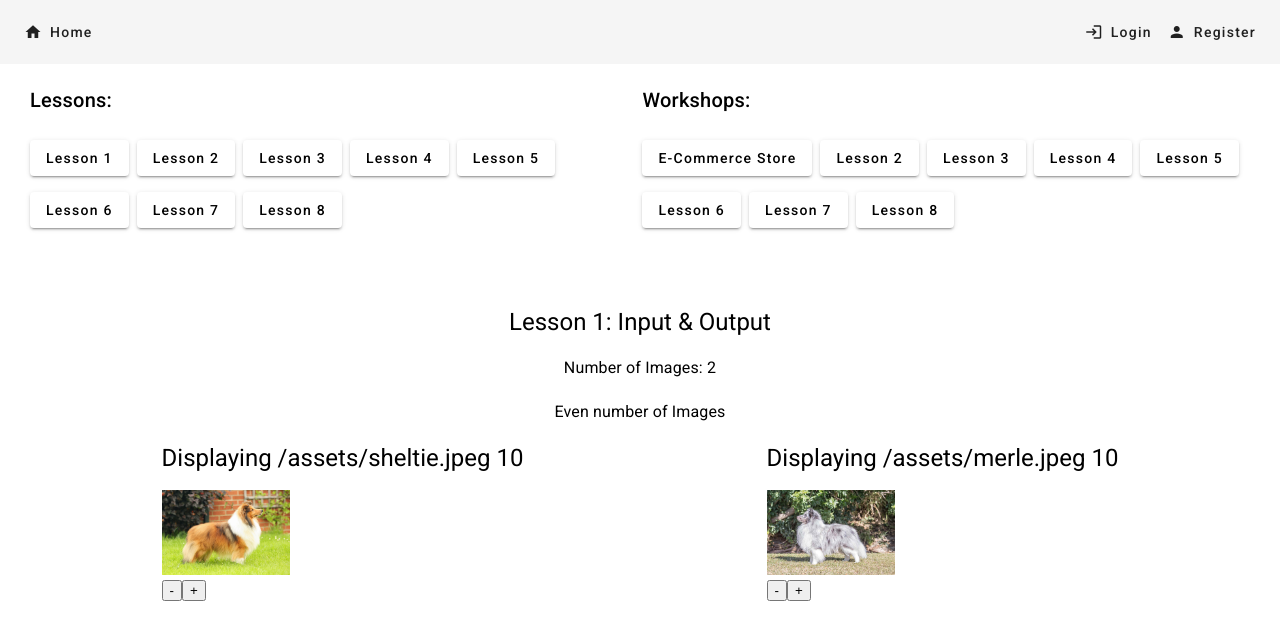
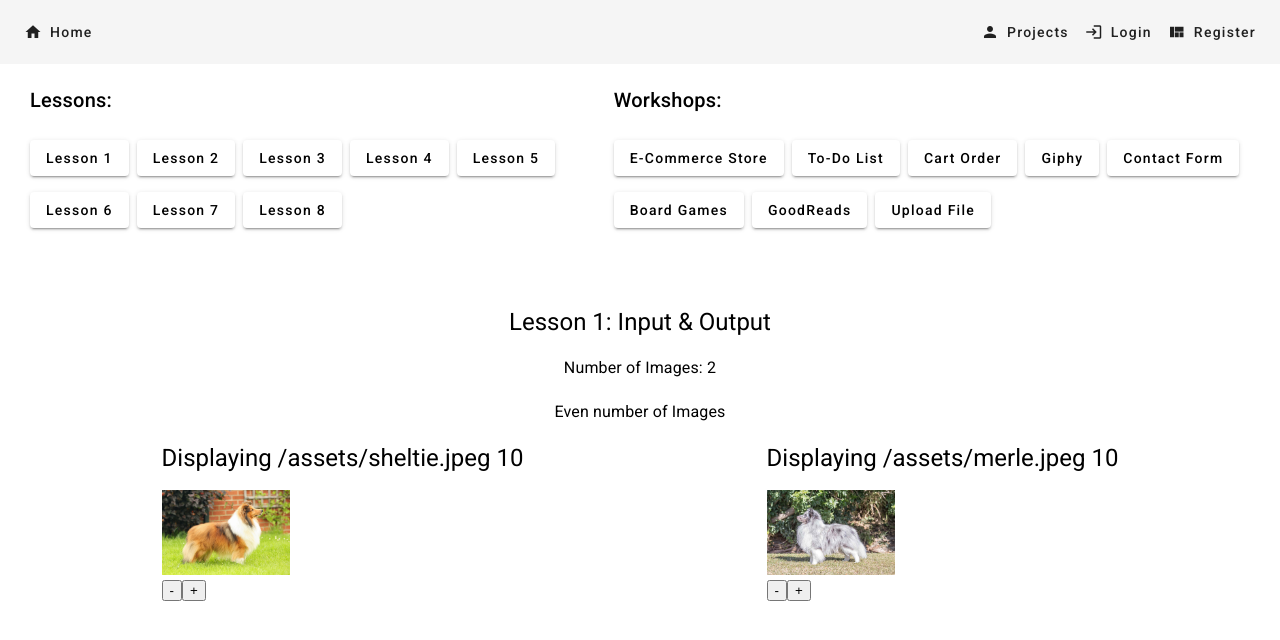
Before and after one commit to chrysaliswoon/MeanStack-App, an Angular app in the folder client/: page /projects in a window 1280 px wide. Shown: the top 640 px of the page. Built offline with nearby package versions, Linux system fonts and the light colour scheme.

Commit message:
Updated navbar

```diff
--- a/client/src/app/components/navigationbar/navigation-bar/navigation-bar.component.html
+++ b/client/src/app/components/navigationbar/navigation-bar/navigation-bar.component.html
@@ -8,6 +8,12 @@
     </div>
     <span class="spacer"></span>
     <div>
+      <button mat-button (click)="toProjects()">
+        <mat-icon>person</mat-icon>
+        Projects
+      </button>
+    </div>
+    <div>
       <button mat-button (click)="toLogin()">
         <mat-icon>login</mat-icon>
         Login
@@ -15,7 +21,7 @@
     </div>
     <div>
       <button mat-button (click)="toRegister()">
-        <mat-icon>person</mat-icon>
+        <mat-icon>view_quilt</mat-icon>
         Register
       </button>
     </div>
--- a/client/src/app/components/navigationbar/navigation-bar/navigation-bar.component.ts
+++ b/client/src/app/components/navigationbar/navigation-bar/navigation-bar.component.ts
@@ -25,4 +25,8 @@ export class NavigationBarComponent implements OnInit {
     this.router.navigate(['/home'])
   }
 
+  toProjects() {
+    this.router.navigate(['/projects'])
+  }
+
 }
--- a/client/src/app/pages/project-page/project-page.component.html
+++ b/client/src/app/pages/project-page/project-page.component.html
@@ -2,7 +2,7 @@
     <h2>Lessons:</h2>
             <button mat-raised-button (click)="switchDay31()">Lesson 1</button>
             <button mat-raised-button (click)="switchDay32()">Lesson 2</button>
-            <button mat-raised-button >Lesson 3</button>
+            <button mat-raised-button>Lesson 3</button>
             <button mat-raised-button>Lesson 4</button>
             <button mat-raised-button>Lesson 5</button>
             <button mat-raised-button>Lesson 6</button>
@@ -13,13 +13,13 @@
 <div class="button-row">
     <h2>Workshops:</h2>
             <button mat-raised-button (click)="switchDay31Workshop()">E-Commerce Store</button>
-            <button mat-raised-button (click)="switchDay32Workshop()">Lesson 2</button>
-            <button mat-raised-button>Lesson 3</button>
-            <button mat-raised-button>Lesson 4</button>
-            <button mat-raised-button>Lesson 5</button>
-            <button mat-raised-button>Lesson 6</button>
-            <button mat-raised-button>Lesson 7</button>
-            <button mat-raised-button>Lesson 8</button>
+            <button mat-raised-button (click)="switchDay32Workshop()">To-Do List</button>
+            <button mat-raised-button>Cart Order</button>
+            <button mat-raised-button>Giphy</button>
+            <button mat-raised-button>Contact Form</button>
+            <button mat-raised-button>Board Games</button>
+            <button mat-raised-button>GoodReads</button>
+            <button mat-raised-button>Upload File</button>
 </div>
 
 
```
